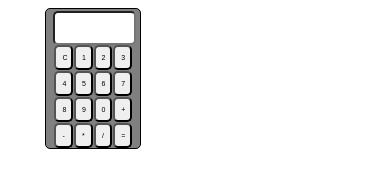
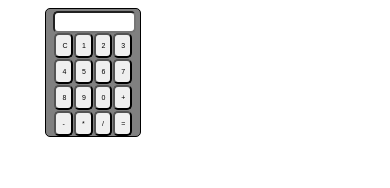
Before and after one commit to zameer7972/Calculator-using-Value, a plain HTML site: page index.html in a window 390 px wide. Drawn offline with Linux system fonts and the light colour scheme.

Commit message:
Update index.css

```diff
--- a/index.css
+++ b/index.css
@@ -50,7 +50,7 @@
 #data{
     width: 80%;
     margin-left: 7%;
-    font-size: 150%;
+    font-size: 90%;
     margin-top: 2%;
     border-radius: 5px;
 }
```
